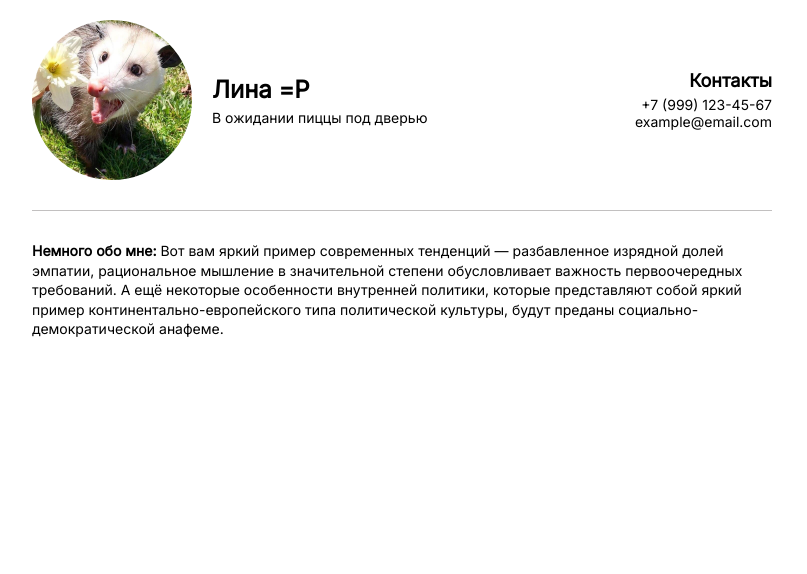
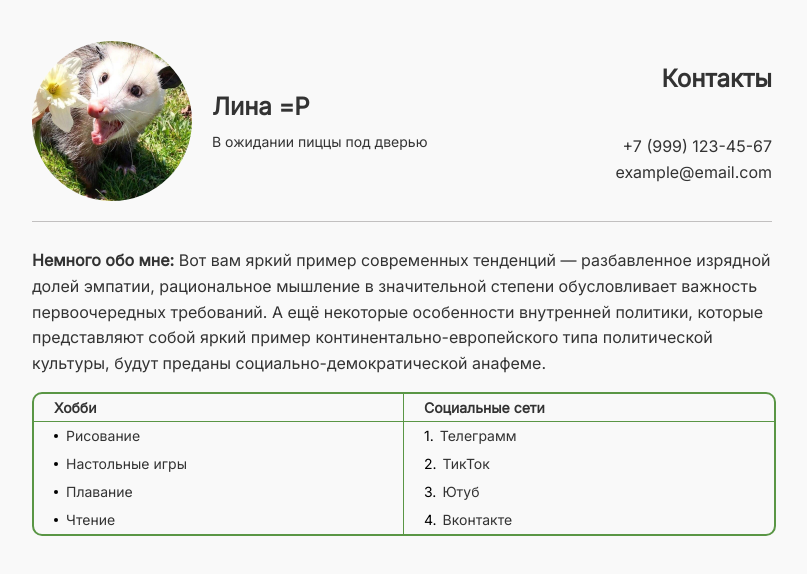
Before and after one commit to t4m0r1/gagaga, a plain HTML site: page index.html in a window 1280 px wide. Shown: the whole page, without its empty margins (238-1045 px from the left). Drawn offline with Linux system fonts and the light colour scheme.

Commit message:
таблица

```diff
--- a/index.html
+++ b/index.html
@@ -2,6 +2,7 @@
 <html lang="ru">
 <head>
     <meta charset="UTF-8">
+    <main class="main-content">
     <title>Круглое изображение</title>
     <link href="https://fonts.googleapis.com/css2?family=Inter&display=swap" rel="stylesheet">
     <link rel="stylesheet" href="style.css">
@@ -25,6 +26,7 @@
         </div>
     </div>
 
+
     <div class="divider"></div>
 
     <div class="content-bottom">
@@ -32,5 +34,29 @@
             <p><b>Немного обо мне:</b> Вот вам яркий пример современных тенденций — разбавленное изрядной долей эмпатии, рациональное мышление в значительной степени обусловливает важность первоочередных требований. А ещё некоторые особенности внутренней политики, которые представляют собой яркий пример континентально-европейского типа политической культуры, будут преданы социально-демократической анафеме.</p>
         </div>
     </div>
+
+
+    <body>
+    <div class="container2">
+    <div class="vertical-divider-table">
+        <div class="table-cell header">Хобби</div>
+        <div class="table-cell header">Социальные сети</div>
+
+        <div class="table-cell"><span class="dot"></span>Рисование</div>
+        <div class="table-cell"><span class="number">1.</span>Телеграмм</div>
+
+        <div class="table-cell"><span class="dot"></span>Настольные игры</div>
+        <div class="table-cell"><span class="number">2.</span>ТикТок</div>
+
+        <div class="table-cell"><span class="dot"></span>Плавание</div>
+        <div class="table-cell"><span class="number">3.</span>Ютуб</div>
+
+        <div class="table-cell"><span class="dot"></span>Чтение</div>
+        <div class="table-cell"><span class="number">4.</span>Вконтакте</div>
+    </div>
+    </div>
 </body>
+</main>
+
+
 </html>
--- a/style.css
+++ b/style.css
@@ -48,30 +48,123 @@ body {
     justify-content: center; /* Центрирование по вертикали */
 }
 
-.right-side-text h2 {
-    font-size: 18px;
-    margin: 0 0 5px 0;
-}
-
-.right-side-text p {
-    font-size: 14px;
-    margin: 0;
-}
-
 .divider {
     width: 740px;
     height: 1px;
     background-color: #C2C0c0;
-    margin: 30px auto;
+    margin: 10px auto;
 }
 
 .content-bottom {
     width: 740px;
-    margin: 30px auto 0 auto;
+    margin: 0px auto 0 auto;
 }
 
-.content-bottom p {
+
+
+body {
+    font-family: 'Inter', sans-serif;
+    display: flex;
+    justify-content: center;
+    align-items: flex-start;
+    min-height: 100vh;
+    padding: 40px 20px;
+    background-color: #f9f9f9;
+    line-height: 1.6;
+    color: #333;
     margin: 0;
+}
+
+.vertical-divider-table {
+    display: grid;
+    grid-template-columns: 1fr 1fr;
+    gap: 0;
+    width: 740px;
+    border: 2px solid #5A9645;
+    border-radius: 10px;
+    overflow: hidden;
+    height: 140px;
+}
+
+.table-cell {
+    padding: 4px;
+    height: auto;
+    min-height: 10px;
     font-size: 14px;
-    line-height: 1.4;
+    display: flex;
+    align-items: center;
+    width: 100%;
+    box-sizing: border-box;
 }
+
+
+/* Контейнер для центрирования */
+.table-cell > div {
+    width: 100%;
+    text-align: left;
+    margin: 0 auto;
+    padding: 0 10%;
+}
+/* заголовки */
+.table-cell:nth-child(odd) {
+    border-right: 1px solid #5A9645;
+    height: auto;
+    line-height: 1;
+}
+.table-cell {
+    padding: 4px 20px; /* больше padding по горизонтали */
+    height: auto;
+    min-height: 10px;
+    font-size: 14px;
+    display: flex;
+    align-items: center;
+    justify-content: flex-start; /* контент слева */
+    width: 100%;
+    box-sizing: border-box;
+    text-align: left;
+}
+
+/* Центрирование всей таблицы */
+.vertical-divider-table {
+    margin: 0 auto;
+}
+.header {
+    font-weight: 600;
+    font-size: 14px;
+    border-bottom: 1px solid #5A9645;
+
+    min-width: 0;
+    flex-shrink: 0;
+}
+
+/* точки */
+.dot {
+    display: inline-block;
+    width: 4px;
+    height: 4px;
+    background-color: #000000;
+    border-radius: 50%;
+    margin-right: 8px;
+    flex-shrink: 0;
+}
+
+/* цифры */
+.number {
+    font-weight: 500;
+    color: #000000;
+    margin-right: 6px;
+    flex-shrink: 0;
+}
+
+.container2 {
+    display: flex;
+    flex-direction: column;
+}
+
+.main-content {
+    max-width: 740px;
+    margin: 0 auto;
+    display: flex;
+    flex-direction: column;
+    gap: 0px;
+}
```
Also changed, not shown: 1 other file.
